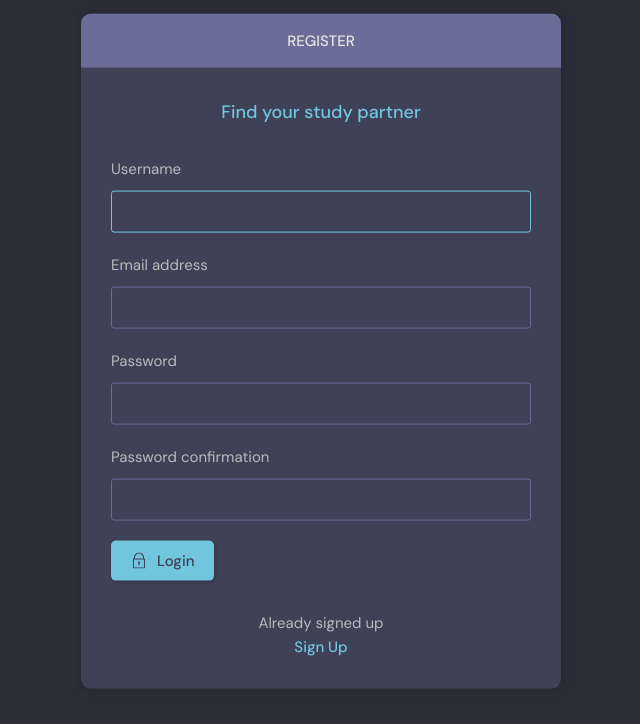
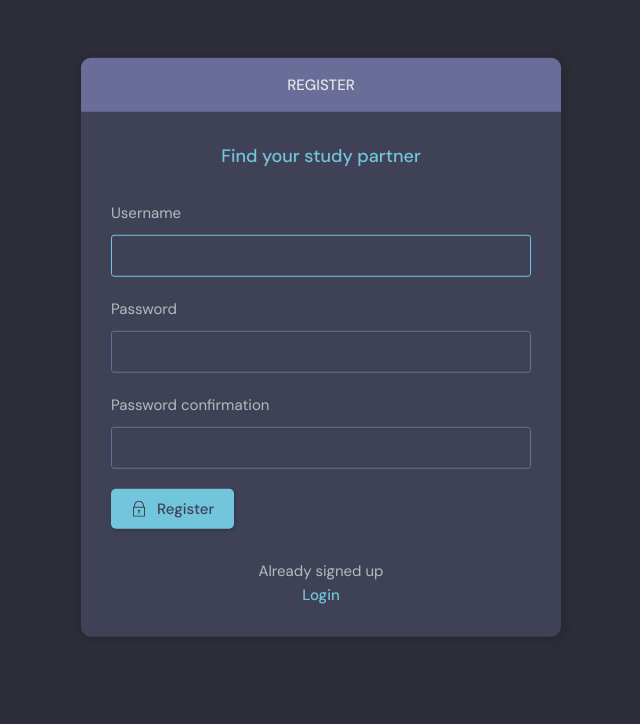
Before and after one commit to github-ashwin/COGNITO, a Django app: page /register/ in a window 1280 px wide. Shown: the part 76-800 px from the top of the page, without its empty margins (319-959 px from the left). Run offline with Django 5.2, Linux system fonts and the light colour scheme.

Commit message:
Corrected Login/Signup page

```diff
--- a/root/main/forms.py
+++ b/root/main/forms.py
@@ -15,7 +15,7 @@ class RoomForm(ModelForm):
 class MyUserCreationForm(UserCreationForm):
     class Meta:
         model = User
-        fields = ['username', 'email', 'password1', 'password2']
+        fields = ['username', 'password1', 'password2']
 
 
 class UserForm(ModelForm):
--- a/root/templates/main/login_register.html
+++ b/root/templates/main/login_register.html
@@ -94,13 +94,13 @@
                   ></path>
                 </svg>
 
-                Login
+                Register
               </button>
             </form>
 
             <div class="auth__action">
               <p>Already signed up</p>
-              <a href="{% url "login" %}" class="btn btn--link">Sign Up</a>
+              <a href="{% url "login" %}" class="btn btn--link">Login</a>
             </div>
           </div>
         </div>
```
Also changed, not shown: root/db.sqlite3.
